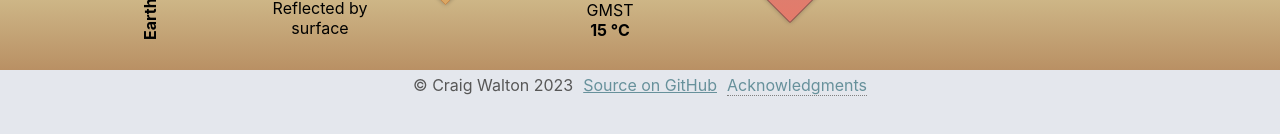
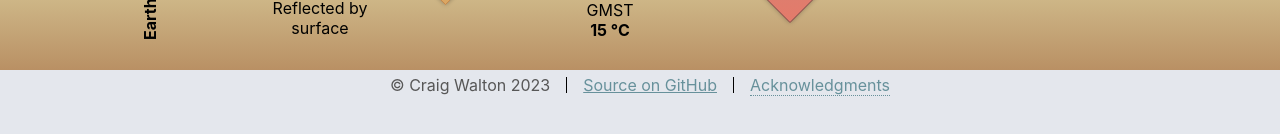
Before and after one commit to craigwalton/ClimateApp, a React (Create React App) app: page / in a window 1280 px wide. Shown: the part 530-664 px from the top of the page. Built offline with nearby package versions, Linux system fonts and the light colour scheme.

Commit message:
Improve footer styling.

```diff
--- a/src/App.css
+++ b/src/App.css
@@ -47,16 +47,33 @@ html, body, #root {
 }
 
 .footer-content {
-    margin: auto;
+    margin: 0;
+    padding: 0;
     color: #575757;
     line-height: 30px;
+    list-style: none;
+}
+
+.footer-content li {
+    display: inline-block;
+    padding-left: 1em;
+    margin-left: 1em;
+    border-left: solid 1px #000000;
+    line-height: 1;
+}
+
+.footer-content li:first-child {
+    padding-left: 0;
+    margin-left: 0;
+    border-left: 0;
+    line-height: 1;
 }
 
 .footer-content > span {
     padding: 0 5px;
 }
 
-.footer-content > span > a {
+.footer-content > li > a {
     color: #67919b;
 }
 
@@ -129,7 +146,7 @@ html, body, #root {
 }
 
 .ack {
-    border-bottom: 1px dotted gray;
+    border-bottom: 1px dotted #67919b;
     color: #67919b;
 }
 
--- a/src/App.js
+++ b/src/App.js
@@ -209,11 +209,11 @@ function App() {
                     <button type="button" onClick={reset} style={{position: 'relative', top: 10, left: -40}}>Reset
                     </button>
                     <div className={"footer"}>
-                        <div className={"footer-content"}>
-                            <span>&copy; Craig Walton 2023</span>
-                            <span><a href={"https://github.com/craigwalton/ClimateApp"}>Source on GitHub</a></span>
-                            <span><span className={"ack ack-tooltip"}>Acknowledgments</span></span>
-                        </div>
+                        <ul className={"footer-content"}>
+                            <li>&copy; Craig Walton 2023</li>
+                            <li><a href={"https://github.com/craigwalton/ClimateApp"}>Source on GitHub</a></li>
+                            <li><span className={"ack ack-tooltip"}>Acknowledgments</span></li>
+                        </ul>
                     </div>
                 </div>
                 <Tooltip anchorSelect=".incoming-solar-tooltip" place="bottom" className="custom-tooltip">
```
